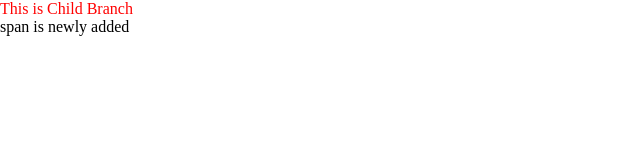
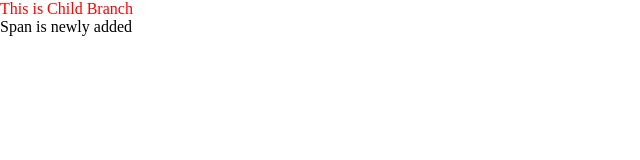
Before and after one commit to vijay2579/aurelia-batch-1, a plain HTML site: page index.html in a window 1280 px wide. Shown: the full height of the page, 0-640 px from the left. Drawn offline with nearby package versions, Linux system fonts and the light colour scheme; files that its build step writes are made by us from their sources.

Commit message:
Changed to Camel case

```diff
--- a/index.html
+++ b/index.html
@@ -6,7 +6,7 @@
   <body>
     <div class="container">
       <p>This is Child Branch</p>
-      <span>span is newly added</span>
+      <span>Span is newly added</span>
     </div>
   </body>
 </html>
```
